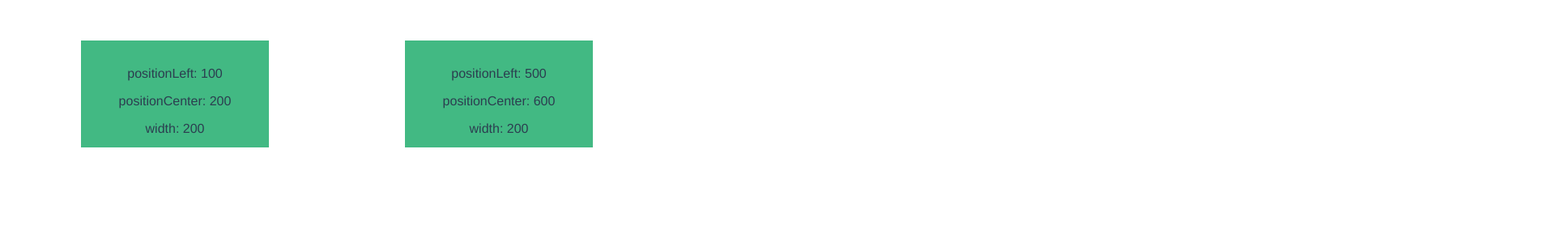
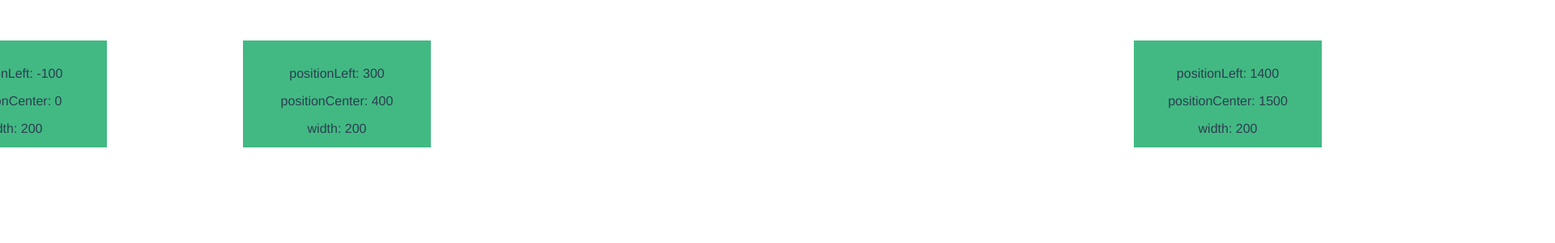
Before and after one commit to vbackeberg/lookattime, a Vue app: page / in a window 1280 px wide. Shown: the top 300 px of the page at 81% size, 1920 px wide, since content can reach past the window. Built offline with nearby package versions, Linux system fonts and the light colour scheme.

Commit message:
try position view by scrolll to

```diff
--- a/src/App.vue
+++ b/src/App.vue
@@ -31,6 +31,7 @@ document.addEventListener(
 html,
 body {
   height: 100%;
+  width: 5000px;
   padding: 0px;
   margin: 0px;
   overflow-y: hidden;
--- a/src/views/Home.vue
+++ b/src/views/Home.vue
@@ -22,18 +22,31 @@ export default Vue.extend({
   },
 
   created() {
+    console.log("scrollto");
     window.scrollTo(500, 0);
+
+    console.log("screenX created " + window.screenX);
   },
 
   data() {
     return {
       boxes: [
-        new BoxModel(200, 200, 1),
-        new BoxModel(600, 200, 1),
-        new BoxModel(2500, 200, 1)
+        new BoxModel(0, 200, 1),
+        new BoxModel(400, 200, 2),
+        new BoxModel(1500, 200, 3)
       ],
       zoomLevel: 1
     };
+  },
+
+  computed: {
+    lowestBox(): BoxModel {
+      return this.boxes.reduce((previous, current) => {
+        return previous.positionCenter < current.positionCenter
+          ? previous
+          : current;
+      });
+    }
   },
 
   methods: {
@@ -49,8 +62,6 @@ export default Vue.extend({
       } else {
         console.log("zoom level of " + this.zoomLevel + " exceeds limit.");
       }
-
-      // update absolute positions and readjust so that most negative box has position 0
     },
 
     zoomIn(e: WheelEvent) {
@@ -72,6 +83,7 @@ export default Vue.extend({
         box.positionCenter = mousePosition + distance;
 
         this.logPositions(
+          box.id,
           zoomFactor,
           mousePosition,
           oldPosition,
@@ -84,13 +96,33 @@ export default Vue.extend({
     },
 
     normalizePositions() {
-        // find most negative pos
-        // set that to 0
-        // move all others
+      console.log(
+        "normalizing positions relative to " + this.lowestBox.positionCenter
+      );
+
+      const lowestBoxPositionCenter = this.lowestBox.positionCenter;
+      console.log("lowestBoxPositionCenter " + lowestBoxPositionCenter);
+
+      // move all boxes the distance from lowest box to 0
+      // such that lowest box will have pos 0 and distances to other boxes remain the same.
+
+      this.boxes.map((box) => {
+        console.log("box " + box.id + " old pos " + box.positionCenter);
+        box.positionCenter -= lowestBoxPositionCenter;
+        console.log("box " + box.id + " new pos " + box.positionCenter);
+      });
+
+      console.log("screenX " + window.screenX);
+
+      const screenXNew = window.screenX - lowestBoxPositionCenter;
+      console.log("screenXNew " + screenXNew);
+
       // set viewport to equivalent position
+      window.scrollTo(screenXNew, 0);
     },
 
     logPositions(
+      boxId: number,
       zoomFactor: number,
       mousePosition: number,
       oldPosition: number,
@@ -98,7 +130,9 @@ export default Vue.extend({
       distance: number
     ) {
       console.log(
-        "zoom factor " +
+        "box " +
+          boxId +
+          " zoom factor " +
           zoomFactor +
           " mouse pos " +
           mousePosition +
@@ -116,8 +150,7 @@ export default Vue.extend({
 
 <style scoped lang="scss">
 .home {
-  overflow: auto;
-  white-space: nowrap;
+  width: 5000px;
   height: 100%;
 }
 </style>
```
